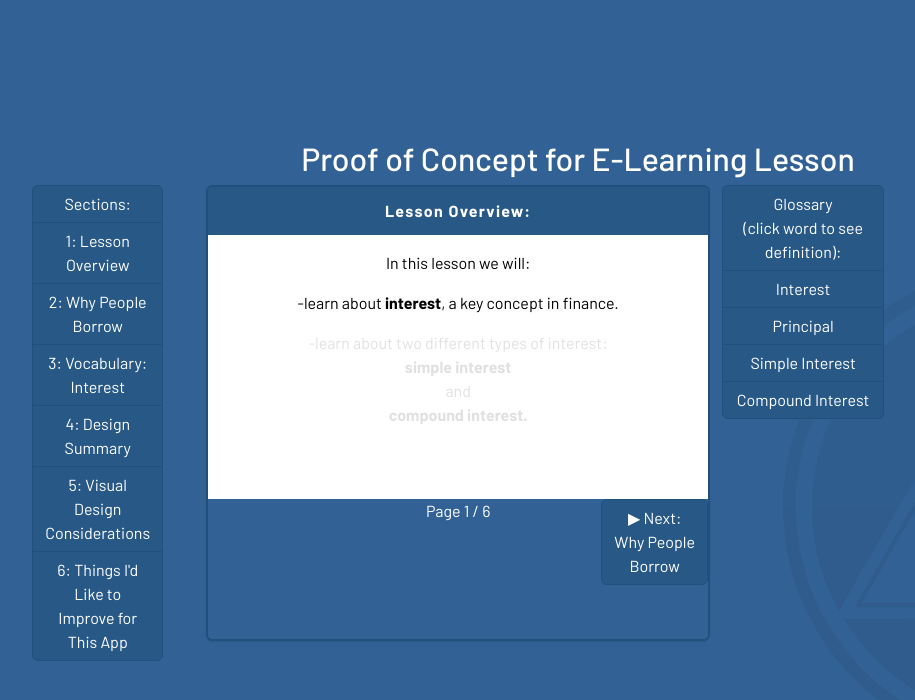
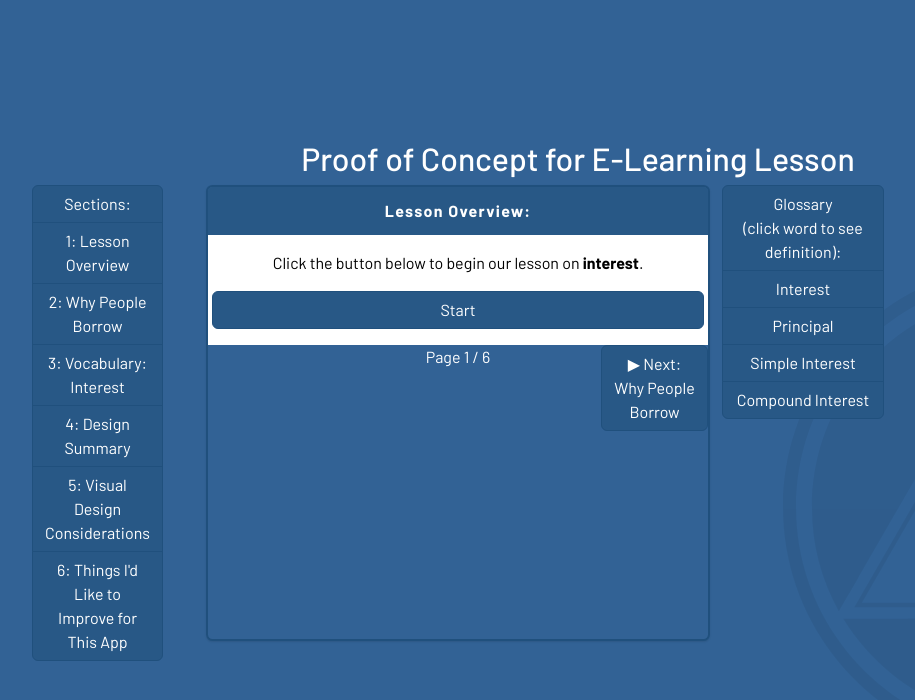
Before and after one commit to mordower-nlu/Proof-of-Concept-for-Math-Learning-Platform, a React (Vite) app: page / in a window 1280 px wide. Shown: the top 700 px of the page, without its empty margins (62-977 px from the left). Built offline with nearby package versions, Linux system fonts and the light colour scheme.

Commit message:
added start button
it was jarring before

```diff
--- a/src/Pages/InterestLessonOverview.jsx
+++ b/src/Pages/InterestLessonOverview.jsx
@@ -1,10 +1,19 @@
-import { Container } from "react-bootstrap";
+import { Button } from "react-bootstrap";
+import { useState } from "react";
+
+
 
 
 
 export function InterestLessonOverview(){
-    return <>
-        <p className={"content-header"}>Lesson Overview:</p>
+    const [lessonStart,setLessonStart]=useState(false);
+
+    const lessonStartScreen = <div className="content-body">
+        <p>Click the button below to begin our lesson on <b>interest</b>.</p>
+        <Button onClick={()=>setLessonStart(true)}>Start</Button>
+    </div>
+
+    const lessonContent =  <>
         <div className="animation-paragraph-fade content-body">
             <p>In this lesson we will:</p>
             <p>-learn about <strong>interest</strong>, a key concept in finance.</p>
@@ -15,6 +24,14 @@ export function InterestLessonOverview(){
             </p>
             <p>-learn how interest is calculated.</p>
         </div>
+
+    </>
+
+    return <>
+        <p className={"content-header"}>Lesson Overview:</p>
+        {
+            (lessonStart)?lessonContent:lessonStartScreen
+        }
     </>
 
 
```
Also changed, not shown: src/Pages/VocabularyInterestCheck.jsx (added, +9 -0 lines), src/Pages/External Resources Pages/LSE542Content.jsx (added).
